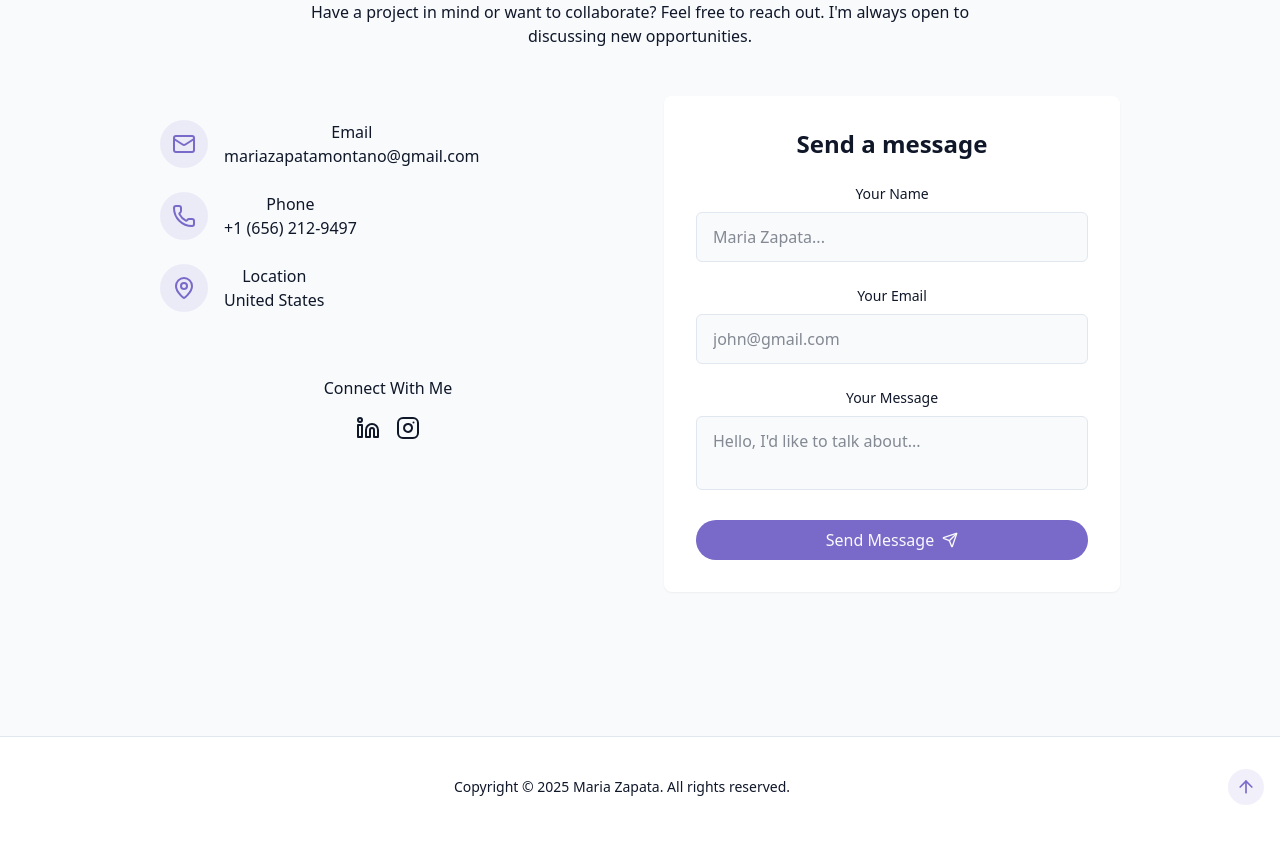
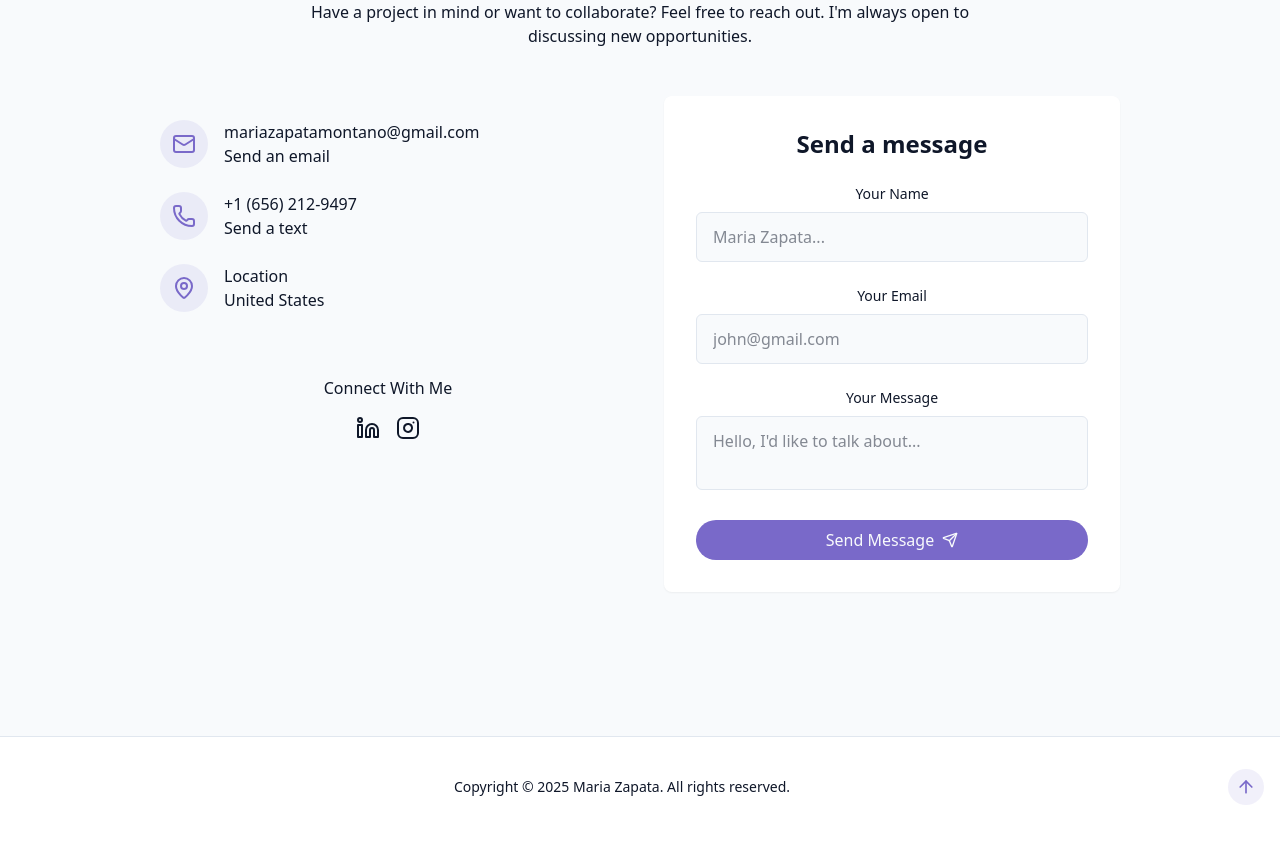
Before and after one commit to karou1182001/Portfolio, a React (Vite) app: page / in a window 1280 px wide. Shown: the part 3560-4403 px from the top of the page. Built offline with nearby package versions, Linux system fonts and the light colour scheme.

Commit message:
connect upd

```diff
--- a/src/components/ContactSection.jsx
+++ b/src/components/ContactSection.jsx
@@ -35,10 +35,10 @@ export const ContactSection =()=>{
                             <div className="p-3 rounded-full bg-primary/10">
                                 <Mail className="h-6 w-6 text-primary"/> {" "}
                             </div>
-                            <div>
-                                <h4 className="font-medium">Email</h4>
+                            <div className="text-left">
+                                <h4 className="font-medium">mariazapatamontano@gmail.com</h4>
                                 <a href="mailto:mariazapatamontano@gmail.com" className="text-muted-foreground hover:text-primary transition-colors">
-                                    mariazapatamontano@gmail.com
+                                    Send an email
                                 </a>
                             </div>
                         </div>
@@ -47,10 +47,11 @@ export const ContactSection =()=>{
                             <div className="p-3 rounded-full bg-primary/10">
                                 <Phone className="h-6 w-6 text-primary"/> {" "}
                             </div>
-                            <div>
-                                <h4 className="font-medium">Phone</h4>
+
+                            <div className="text-left">
+                                <h4 className="font-medium">+1 (656) 212-9497</h4>
                                 <a href="tel:+16562129497" className="text-muted-foreground hover:text-primary transition-colors">
-                                    +1 (656) 212-9497
+                                   Send a text
                                 </a>
                             </div>
                         </div>
@@ -59,7 +60,7 @@ export const ContactSection =()=>{
                             <div className="p-3 rounded-full bg-primary/10">
                                 <MapPin className="h-6 w-6 text-primary"/> {" "}
                             </div>
-                            <div>
+                            <div className="text-left">
                                 <h4 className="font-medium">Location</h4>
                                 <a  className="text-muted-foreground hover:text-primary transition-colors">
                                     United States
```
